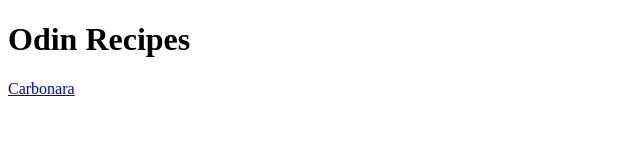
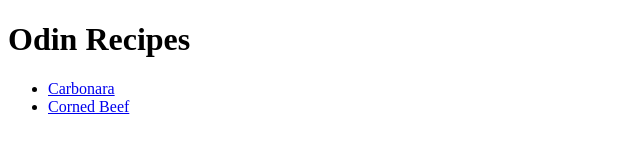
Before and after one commit to camejustfear/odin_recipes, a plain HTML site: page index.html in a window 1280 px wide. Shown: the whole page, without its empty margins (0-640 px from the left). Drawn offline with Linux system fonts and the light colour scheme.

Commit message:
modify homepage

```diff
--- a/index.html
+++ b/index.html
@@ -4,10 +4,13 @@
     <meta charset="UTF-8">
     <meta http-equiv="X-UA-Compatible" content="IE=edge">
     <meta name="viewport" content="width=device-width, initial-scale=1.0">
-    <title>Document</title>
+    <title>Odin Recipes</title>
 </head>
 <body>
     <h1>Odin Recipes</h1>
-    <a href="./recipes/carbonara.html">Carbonara</a>
+    <ul>
+        <li><a href="./recipes/carbonara.html">Carbonara</a></li>
+        <li><a href="./recipes/corned_beef.html">Corned Beef</a></li>
+    </ul>
 </body>
 </html>
```
